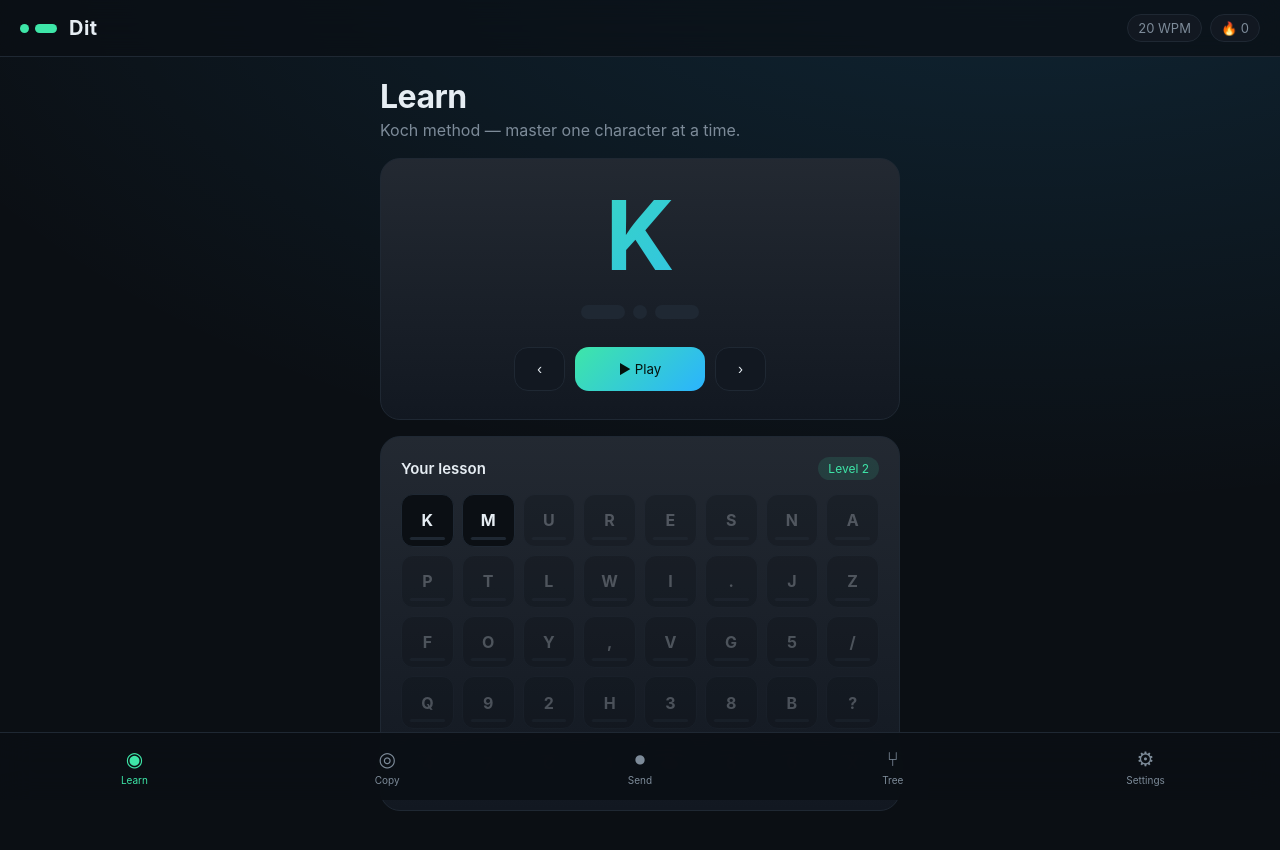
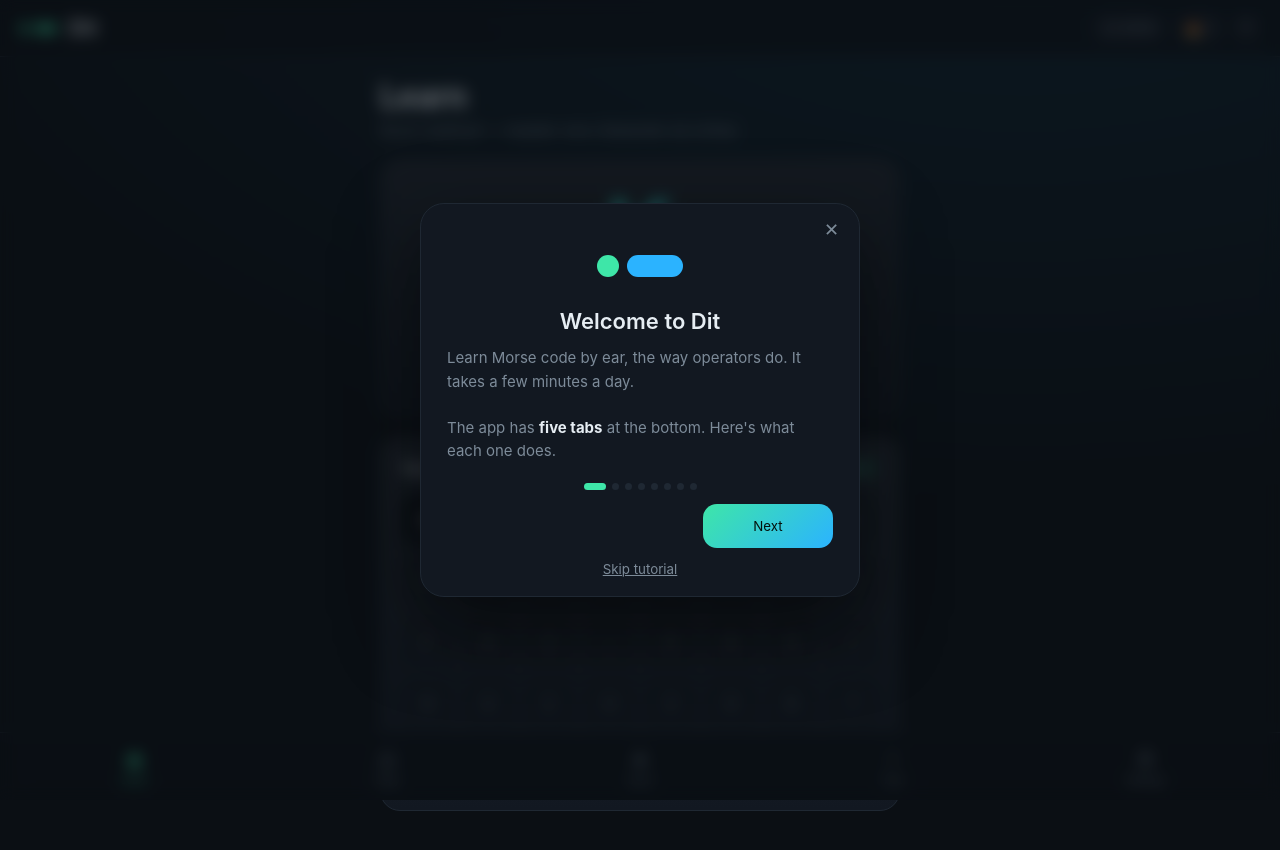
Before and after one commit to bitdaemon/morse-trainer, a plain HTML site: page index.html in a window 1280 px wide. Drawn offline with Linux system fonts and the light colour scheme.

Commit message:
adding welcome and tutorial

```diff
--- a/index.html
+++ b/index.html
@@ -13,7 +13,7 @@
 <body>
 <header class="top">
   <div class="brand"><span class="dot"></span><span class="dash"></span><b>Dit</b></div>
-  <div class="stats"><span id="wpmBadge">20 WPM</span><span id="streak">🔥 0</span></div>
+  <div class="stats"><span id="wpmBadge">20 WPM</span><span id="streak">🔥 0</span><button id="helpBtn" class="help" aria-label="Show tutorial">?</button></div>
 </header>
 
 <main>
@@ -108,6 +108,7 @@
         <input type="range" id="win" min="5" max="50" step="5" value="20"></label>
       <label>Minimum attempts per letter <output id="minOut">10</output>
         <input type="range" id="minN" min="3" max="30" value="10"></label>
+      <button class="btn ghost" id="tutAgain" style="width:100%;margin-top:8px">Show tutorial</button>
       <button class="btn danger" id="reset">Reset progress</button>
     </div>
   </section>
@@ -122,5 +123,6 @@
 </nav>
 <script src="app.js"></script>
 <script src="tree.js"></script>
+<script src="tutorial.js"></script>
 </body>
 </html>
--- a/styles.css
+++ b/styles.css
@@ -91,3 +91,21 @@ input[type=range]{width:100%;margin-top:10px;accent-color:var(--acc)}
 .theme{border:2px solid var(--line);border-radius:14px;padding:10px;cursor:pointer;background:var(--t-bg);color:var(--t-text);font:600 12px inherit;font-family:inherit;text-align:left}
 .theme.on{border-color:var(--acc)}
 .theme .sw{display:flex;gap:4px;margin-bottom:8px}.theme .sw i{flex:1;height:14px;border-radius:4px}
+
+/* ---------- tutorial ---------- */
+.help{width:28px;height:28px;border-radius:50%;border:1px solid var(--line);background:var(--panel);color:var(--text);font:700 14px inherit;font-family:inherit;cursor:pointer}
+.help:hover{border-color:var(--acc);color:var(--acc)}
+.tut{position:fixed;inset:0;z-index:50;display:none;place-items:center;padding:20px;background:color-mix(in srgb,var(--bg) 60%,transparent);backdrop-filter:blur(8px)}
+.tut.open{display:grid;animation:in .25s ease}
+.tut-card{position:relative;width:100%;max-width:440px;max-height:90dvh;overflow:auto;background:var(--panel);border:1px solid var(--line);border-radius:24px;padding:30px 26px 18px;box-shadow:0 30px 80px #0008;text-align:center}
+.tut-card.swap .tut-icon,.tut-card.swap h2,.tut-card.swap .tut-body{animation:in .3s ease}
+.tut-x{position:absolute;top:14px;right:14px;background:none;border:0;color:var(--mute);font-size:18px;cursor:pointer}
+.tut-icon{height:64px;display:flex;align-items:center;justify-content:center;gap:8px;font-size:44px;color:var(--acc)}
+.t-dot{width:22px;height:22px;border-radius:50%;background:var(--acc)}.t-dash{width:56px;height:22px;border-radius:11px;background:var(--acc2)}
+.tut-card h2{font-size:22px;margin:10px 0 12px}
+.tut-body{color:var(--mute);line-height:1.55;text-align:left;font-size:15px}
+.tut-body b{color:var(--text)}.tut-body ul{padding-left:20px;margin:6px 0}.tut-body li{margin:6px 0}
+.tut-dots{display:flex;justify-content:center;gap:6px;margin:20px 0 4px}
+.tut-dots i{width:7px;height:7px;border-radius:4px;background:var(--line);transition:.25s}.tut-dots i.on{width:22px;background:var(--acc)}
+.tut-nav{display:flex;justify-content:space-between;margin-top:14px}
+.tut-skip{background:none;border:0;color:var(--mute);font:13px inherit;font-family:inherit;margin-top:12px;cursor:pointer;text-decoration:underline}
--- a/sw.js
+++ b/sw.js
@@ -1,4 +1,4 @@
-const C="dit-v4",F=["./","index.html","styles.css","app.js","manifest.webmanifest","icon.svg","tree.js"];
+const C="dit-v5",F=["./","index.html","styles.css","app.js","manifest.webmanifest","icon.svg","tree.js","tutorial.js"];
 self.addEventListener("install",e=>e.waitUntil(caches.open(C).then(c=>c.addAll(F)).then(()=>self.skipWaiting())));
 self.addEventListener("activate",e=>e.waitUntil(caches.keys().then(k=>Promise.all(k.filter(x=>x!==C).map(x=>caches.delete(x)))).then(()=>self.clients.claim())));
 self.addEventListener("fetch",e=>e.respondWith(caches.match(e.request).then(r=>r||fetch(e.request))));
--- /dev/null
+++ b/tutorial.js
@@ -0,0 +1,44 @@
+/* Welcome tutorial */
+(()=>{
+const STEPS=[
+ {icon:`<span class="t-dot"></span><span class="t-dash"></span>`,title:"Welcome to Dit",
+  body:`Learn Morse code by ear, the way operators do. It takes a few minutes a day.<br><br>The app has <b>five tabs</b> at the bottom. Here's what each one does.`},
+ {icon:"◉",tab:"learn",title:"1 · Learn: listen",
+  body:`Here you <b>just listen</b>; there's nothing to type.<ul><li>Press <b>▶ Play</b> to hear the letter. The bars show its pattern: short = dit, long = dah.</li><li><b>‹ ›</b> move between letters.</li><li>The grid shows your letters. You start with <b>K</b> and <b>M</b>; dim squares are locked.</li></ul>`},
+ {icon:"◎",tab:"copy",title:"2 · Copy: test yourself",
+  body:`<ul><li>Press <b>Start</b>. A letter plays.</li><li>Type it in the <b>"Type here…"</b> box (click the box first). No Enter needed.</li><li>Green = right. Red shows the correct answer. The next letter plays automatically.</li></ul>`},
+ {icon:"🔓",tab:"copy",title:"3 · Unlocking new letters",
+  body:`New letters unlock <b>on the Copy tab</b>.<br><br>Once every letter you have reaches <b>90% accuracy</b> over your recent attempts, the next letter unlocks and you'll see 🎉.<br><br>The thin bar under each letter on <b>Learn</b> shows how close it is. You can make this easier or harder in <b>Settings</b>.`},
+ {icon:"⏺",tab:"send",title:"4 · Send: key it yourself",
+  body:`<ul><li>Hold <b>Space</b> or press and hold the round button.</li><li><b>Short press = dit</b>, <b>longer press = dah</b>.</li><li>Pause briefly to finish a letter; pause longer for a space.</li><li>Send the word shown at the top.</li></ul><b>Tip:</b> start at 10–12 WPM in Settings. The timing is much more forgiving.`},
+ {icon:"⑂",tab:"tree",title:"5 · Tree: see the code",
+  body:`Every letter is a path from the top.<ul><li><b>Circle = dit</b>, <b>bar = dah</b>.</li><li>Key with Space and watch your path light up.</li><li>Tap any letter to hear it.</li></ul>`},
+ {icon:"⚙",tab:"settings",title:"6 · Settings",
+  body:`<ul><li><b>Speed (WPM)</b>: how fast characters sound.</li><li><b>Farnsworth</b>: adds extra space between letters while you learn.</li><li><b>Tone & volume</b>.</li><li><b>Unlocking rules</b>: accuracy needed and how many recent attempts count.</li><li><b>Themes</b>: nine colour schemes.</li></ul>`},
+ {icon:"🎧",title:"You're ready",
+  body:`<b>Suggested routine:</b> play K and M a few times on <b>Learn</b>, then spend 10 minutes on <b>Copy</b>. Repeat daily.<br><br>Reopen this guide any time with the <b>?</b> button at the top.`}
+];
+const ov=document.createElement("div");ov.className="tut";ov.innerHTML=`<div class="tut-card" role="dialog" aria-modal="true" aria-labelledby="tutTitle">
+ <button class="tut-x" aria-label="Close">✕</button>
+ <div class="tut-icon"></div><h2 id="tutTitle"></h2><div class="tut-body"></div>
+ <div class="tut-dots"></div>
+ <div class="tut-nav"><button class="btn ghost tut-back">Back</button><button class="btn primary tut-next">Next</button></div>
+ <button class="tut-skip">Skip tutorial</button></div>`;
+document.body.appendChild(ov);
+let i=0;const q=s=>ov.querySelector(s);
+function show(){const s=STEPS[i];q(".tut-icon").innerHTML=s.icon;q("#tutTitle").textContent=s.title;q(".tut-body").innerHTML=s.body;
+ q(".tut-dots").innerHTML=STEPS.map((_,k)=>`<i class="${k===i?"on":""}"></i>`).join("");
+ q(".tut-back").style.visibility=i?"visible":"hidden";q(".tut-next").textContent=i===STEPS.length-1?"Start learning":"Next";
+ q(".tut-skip").style.visibility=i===STEPS.length-1?"hidden":"visible";
+ if(s.tab)document.querySelector(`.tabs button[data-view="${s.tab}"]`).click();
+ const c=q(".tut-card");c.classList.remove("swap");void c.offsetWidth;c.classList.add("swap")}
+function open(){i=0;ov.classList.add("open");show()}
+function close(){ov.classList.remove("open");S.onboarded=true;save();document.querySelector('.tabs button[data-view="learn"]').click()}
+q(".tut-next").onclick=()=>i<STEPS.length-1?(i++,show()):close();
+q(".tut-back").onclick=()=>{if(i){i--;show()}};
+q(".tut-x").onclick=close;q(".tut-skip").onclick=close;
+addEventListener("keydown",e=>{if(!ov.classList.contains("open"))return;if(e.key==="Escape")close();if(e.key==="ArrowRight")q(".tut-next").click();if(e.key==="ArrowLeft")q(".tut-back").click();if(e.code==="Space")e.stopImmediatePropagation()},true);
+document.getElementById("helpBtn").onclick=open;
+const sb=document.getElementById("tutAgain");if(sb)sb.onclick=open;
+if(!S.onboarded)setTimeout(open,300);
+})();
```
